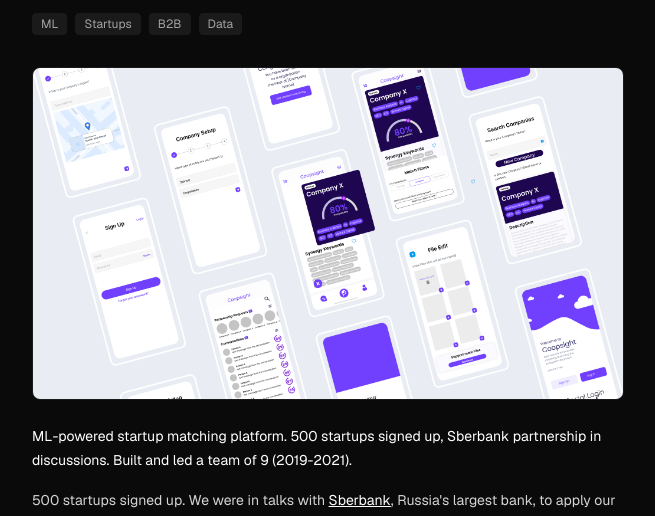
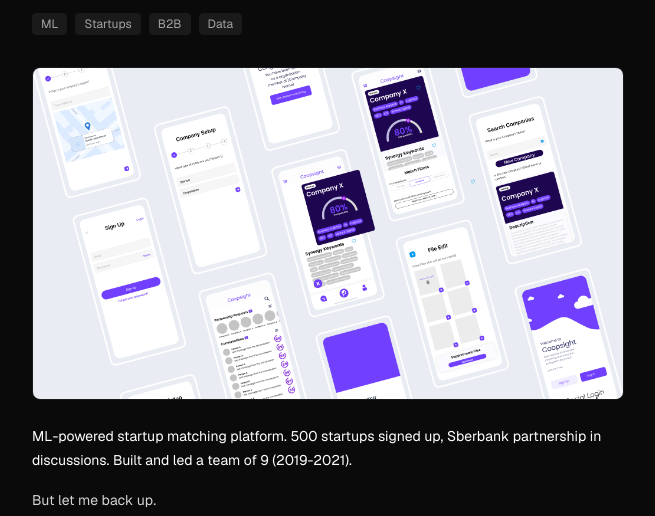
Before and after one commit to tyeetale/tyeetale, an Astro site: page /projects/coopsight in a window 1280 px wide. Shown: the part 265-781 px from the top of the page, without its empty margins (312-967 px from the left). Built offline with nearby package versions, Linux system fonts and the light colour scheme; Astro itself is replaced by a stand-in of ours.

Commit message:
fix: remove duplicate opening in coopsight

```diff
--- a/src/content/projects/coopsight.mdx
+++ b/src/content/projects/coopsight.mdx
@@ -18,8 +18,6 @@ connections:
 ![Coopsight Preview](/assets/coopsight/preview.png)
 
 **ML-powered startup matching platform. 500 startups signed up, Sberbank partnership in discussions. Built and led a team of 9 (2019-2021).**
-
-500 startups signed up. We were in talks with [Sberbank](https://www.sberbank.com), Russia's largest bank, to apply our matching system to their portfolio. And then COVID froze the entire market we were building for.
 
 But let me back up.
 
```
